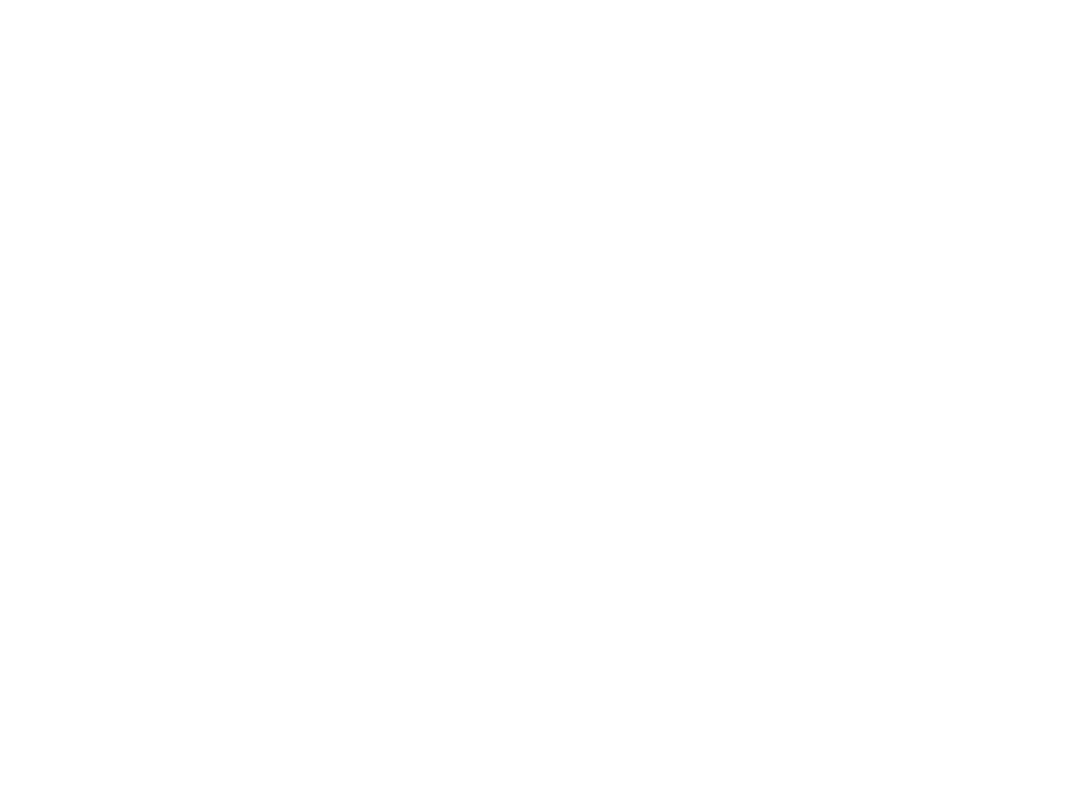
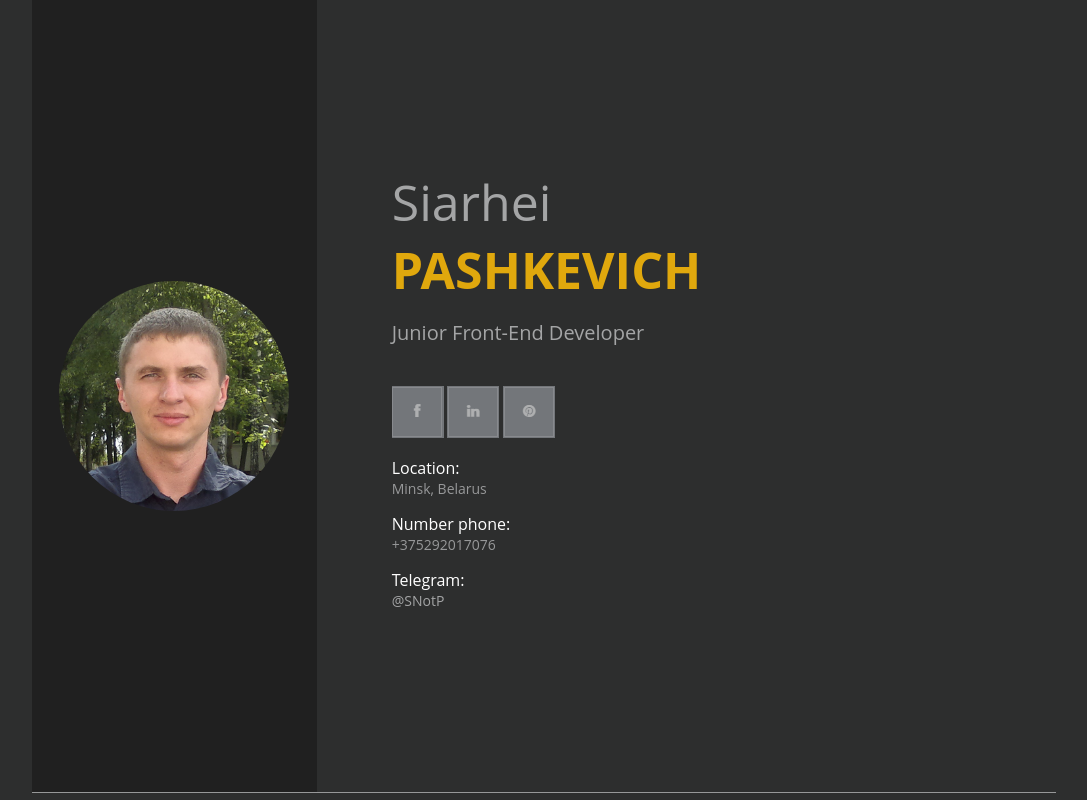
Before and after one commit to SBurnt/rsschool-2019Q1-cv, a plain HTML site: page index.html in a window 1280 px wide. Shown: the whole page, without its empty margins (96-1183 px from the left). Drawn offline with Linux system fonts and the light colour scheme.

Commit message:
feat: add my contacts to the header and apply styles

```diff
--- a/css/style.css
+++ b/css/style.css
@@ -0,0 +1,109 @@
+html {
+	height: 100%;
+}
+
+/* специально для IE */
+
+* html header {
+	height: 100%;
+}
+
+body {
+	background: #2d2e2e;
+	color: #979899;
+	height: 99%;
+	font: 400 14px "Open Sans", "Helvetica Neue", "Helvetica", "Arial", sans-serif;
+}
+
+.wrapper {
+	max-width: 1024px;
+	margin: 0 auto;
+}
+
+h1, h2, h3, h4, h5, h6, p {
+	color: #a4a5a6;
+}
+
+.section-contacts {
+	display: flex;
+	min-height: 100%;
+	border-bottom: solid 1px #979899;
+	margin-bottom: 5px;
+}
+
+.contacts-avatar {
+	background: #202020;
+	width: 30%;
+	display: flex;
+	justify-content: center;
+	align-items: center;
+}
+
+.contacts-avatar-img {
+	border-radius: 50%;
+	width: 230px;
+}
+
+.contacts-info {
+	width: 70%;
+	display: flex;
+	flex-direction: column;
+	justify-content: center;
+	margin-left: 75px;
+}
+
+.contacts-info-name {
+  margin-bottom: 40px;
+}
+
+.applicant-name {
+  font-size: 50px;
+}
+
+.title-first-name {
+	display: block;
+}
+
+.title-last-name {
+	color: #e0a80d;
+	text-transform: uppercase;
+	font-weight: 700;
+}
+
+.job-title {
+	padding-top: 15px;
+	font-size: 20px;
+}
+
+.contacts-icons-socialnet a {
+	width: 52px;
+	height: 52px;
+	display: inline-flex;
+	padding-bottom: 15px;
+}
+
+.facebook {
+	background: url(../img/icons-socialnet.png) no-repeat 0px 0px;
+}
+
+.linkedin {
+	background: url(../img/icons-socialnet.png) no-repeat -115px 0px;
+}
+
+.mail {
+	background: url(../img/icons-socialnet.png) no-repeat -173px 0px;
+}
+
+h3 {
+	color: #fff;
+	font-size: 16px;
+}
+
+.contact-telegram, .contact-location, .contact-phone {
+	padding-bottom: 15px;
+}
+
+.contact-telegram a {
+	text-decoration: none;
+	color: #a4a5a6;
+}
--- a/index.html
+++ b/index.html
@@ -9,10 +9,39 @@
     <link rel="stylesheet" href="./css/style.css" />
   </head>
   <body>
-    <header class="header">
-      <div class="wrapper">
-        <section class="section-avatar"></section>
-        <section class="section-contacts-info"></section>
+    <header class="header wrapper section-contacts">
+      <div class="contacts-avatar">
+        <img class="contacts-avatar-img" src="./img/avator.jpg" alt="image avatar" />
+      </div>
+      <div class="contacts-info">
+        <div class="contacts-info-name">
+          <h1 class="applicant-name">
+            <span class="title-first-name">Siarhei</span>
+            <span class="title-last-name">Pashkevich</span>
+          </h1>
+          <p class="job-title">Junior Front-End Developer</p>
+        </div>
+        <div>
+          <div class="contacts-icons-socialnet">
+            <a class="facebook" href="https://www.facebook.com/profile.php?id=1709178834" target="_blank"></a>
+            <a class="linkedin" href="https://www.linkedin.com/in/siarhei-pashkevich-0857a7109/" target="_blank"></a>
+            <a class="mail" href="mailto:zip2004zip@mail.ru" target="_blank"></a>
+          </div>
+          <div class="contacts-info-data">
+            <div class="contact-location">
+              <h3>Location:</h3>
+              Minsk, Belarus
+            </div>
+            <div class="contact-phone">
+              <h3>Number phone:</h3>
+              +375292017076
+            </div>
+            <div class="contact-telegram">
+              <h3>Telegram:</h3>
+              <a href="https://t.me/SNotP">@SNotP</a>
+            </div>
+          </div>
+        </div>
       </div>
     </header>
     <main class="main">
```
Also changed, not shown: img/avator.jpg (added), img/icons-socialnet.png (added).
